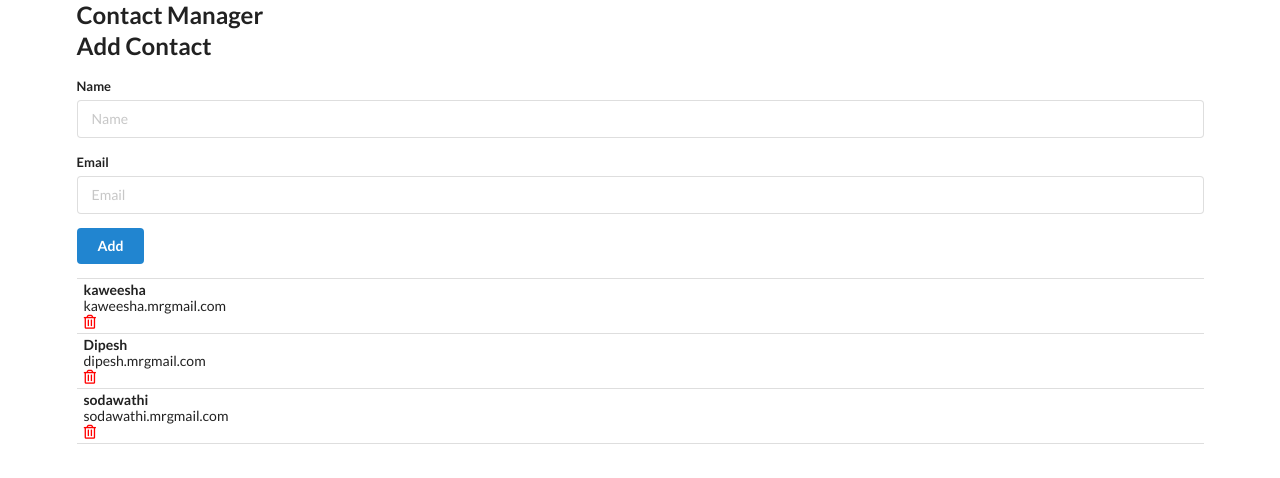
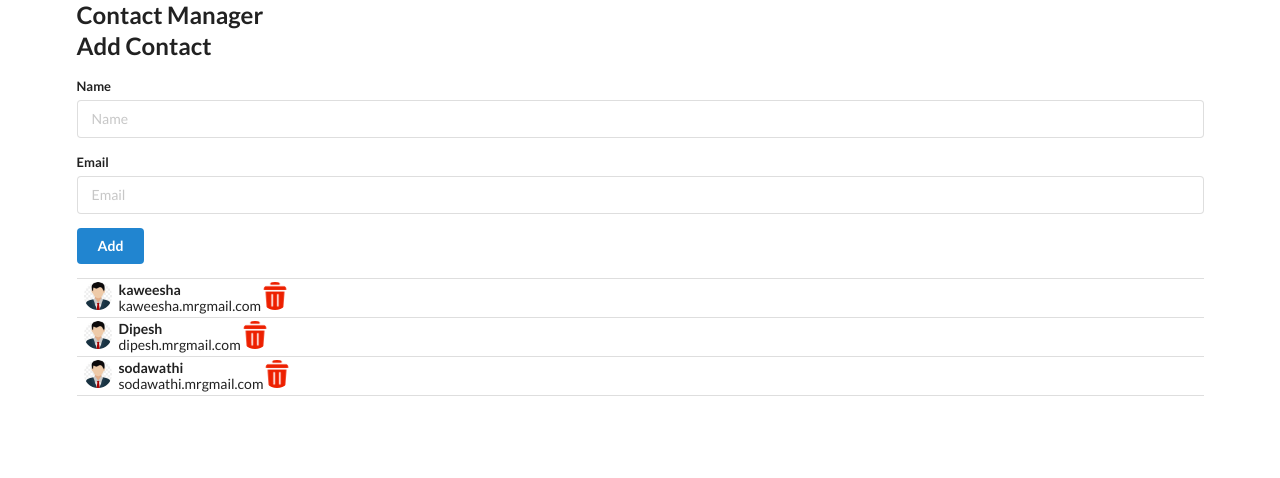
Before and after one commit to Kaweesha-mr/contact-app, a React (Create React App) app: page / in a window 1280 px wide. Shown: the top 478 px of the page. Built offline with nearby package versions, Linux system fonts and the light colour scheme.

Commit message:
bin and user image is added

```diff
--- a/src/components/ContactCard.js
+++ b/src/components/ContactCard.js
@@ -1,14 +1,17 @@
 import React from "react";
+import user from "../images/user.jpeg"
+import bin from "../images/img.png"
 
 const CardContact = (props) => {
     const{id,name,email} = props.contacts;
     return (
         <div className="item">
+            <img className="ui avatar image" src={user} alt="user"/>
             <div className="content">
                 <div className="header"> {name}</div>
                 <div> {email}</div>
             </div>
-            <i className="trash alternate outline icon" style={{color:"red",marginTop:"7px"}}></i>
+            <img className="ui avatar image" src={bin} alt="user"/>
         </div>
     )
 
```
Also changed, not shown: src/images/img.png (added).
